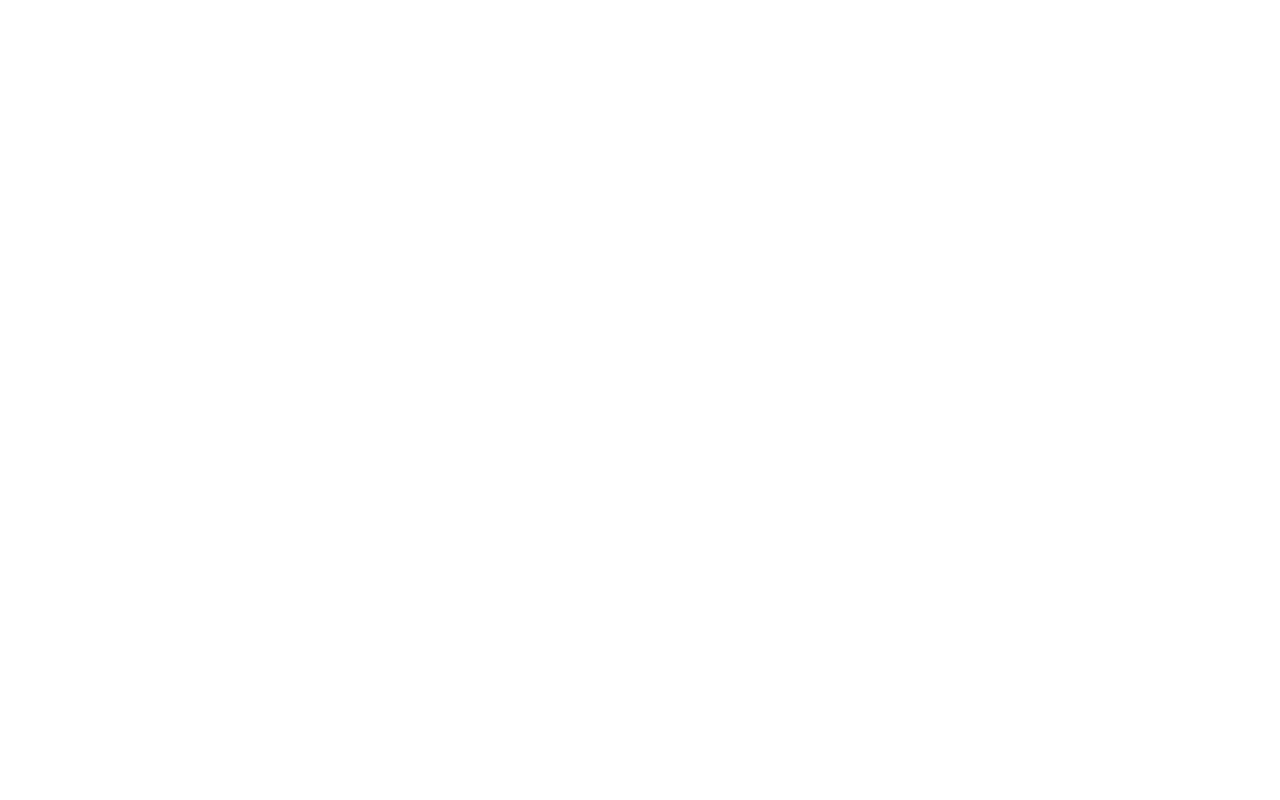
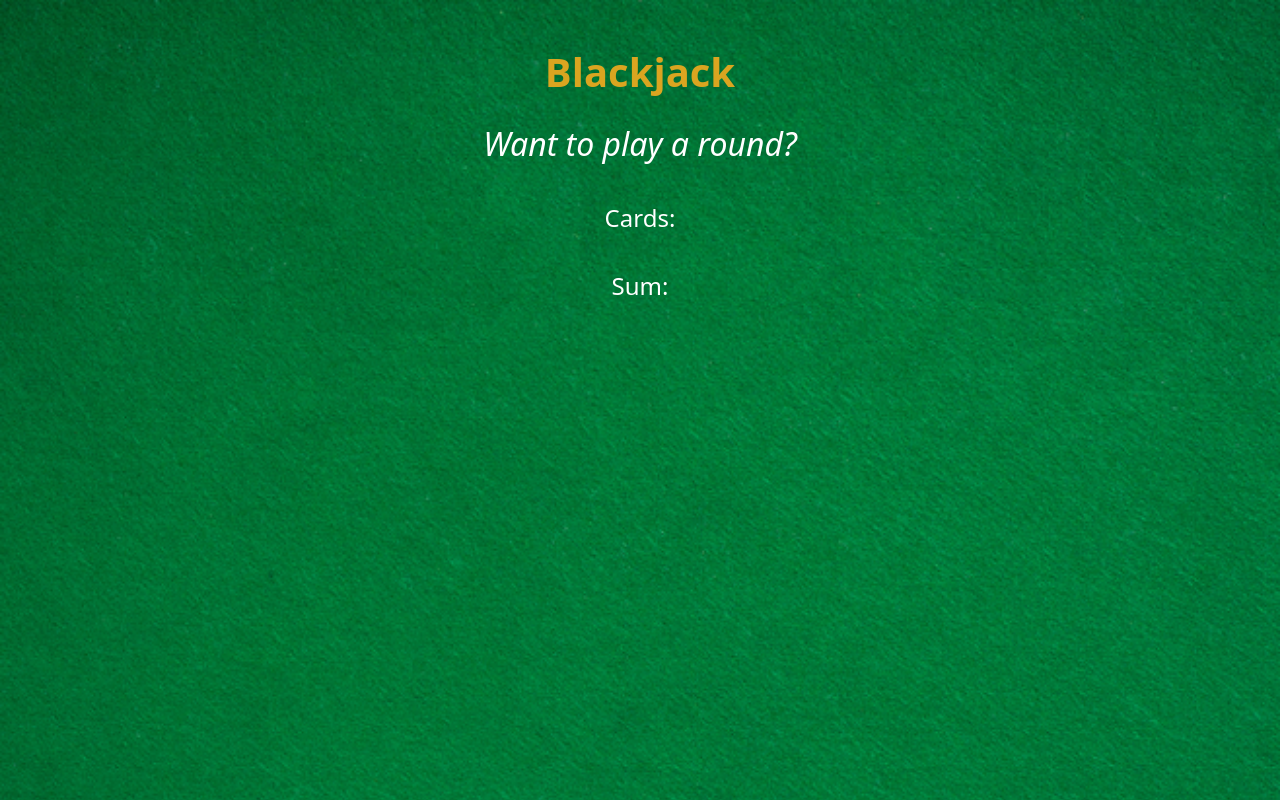
Before and after one commit to bju12290/SimpleJSBlackJack, a plain HTML site: page index.html in a window 1280 px wide. Drawn offline with nearby package versions, Linux system fonts and the light colour scheme.

Commit message:
Basic Styling

```diff
--- a/index.html
+++ b/index.html
@@ -3,9 +3,20 @@
 <head>
     <meta charset="UTF-8">
     <meta name="viewport" content="width=device-width, initial-scale=1.0">
-    <title>Document</title>
+    <title>Blackjack</title>
+    <link rel="stylesheet" href="style.css">
+    <link href="https://cdn.jsdelivr.net/npm/bootstrap@5.3.0/dist/css/bootstrap.min.css" rel="stylesheet" integrity="sha384-9ndCyUaIbzAi2FUVXJi0CjmCapSmO7SnpJef0486qhLnuZ2cdeRhO02iuK6FUUVM" crossorigin="anonymous">
 </head>
-<body>
-
-</body>
+<div id="bg" class="bg-image">
+    <body class="col">
+        <div class="row">
+            <h1 class="d-flex justify-content-center mt-5 fw-bold">Blackjack</h1>
+                <p class="d-flex justify-content-center my-3 text-white fs-2 fst-italic" id="message-el">Want to play a round?</p>
+                <p class="d-flex justify-content-center my-3 text-white fs-4">Cards:</p>
+                <p class="d-flex justify-content-center my-3 text-white fs-4">Sum:</p>
+            <script src="index.js"></script>
+            <script src="https://cdn.jsdelivr.net/npm/bootstrap@5.3.0/dist/js/bootstrap.bundle.min.js" integrity="sha384-geWF76RCwLtnZ8qwWowPQNguL3RmwHVBC9FhGdlKrxdiJJigb/j/68SIy3Te4Bkz" crossorigin="anonymous"></script>
+        </div>
+    </body>
+</div>
 </html>
--- a/index.js
+++ b/index.js
@@ -1,18 +1,19 @@
-let firstCard = 11
-let secondCard = 10
+let firstCard = 10
+let secondCard = 11
 let sum = firstCard + secondCard
 let hasBlackJack = false
 let isAlive = true
+let message = ""
+
 
 if (sum <= 20) {
-    console.log("Hit or Stay? 🤔")
+    message = "Hit or Stay? 🤔"
 } else if (sum === 21) {
-    console.log("Woohoo! Blackjack! 🎉")
     hasBlackJack = true
+    message = "Woohoo! Blackjack! 🎉"
 } else {
-    console.log("Bust! 😭")
     isAlive = false
+    message = "Bust! 😭"
 }
 
-console.log(hasBlackJack)
-console.log(isAlive)
+console.log(message)
--- /dev/null
+++ b/style.css
@@ -0,0 +1,23 @@
+h1 {
+    color: goldenrod !important;
+}
+
+body {
+    background-color: green !important;
+}
+
+#bg {
+    background-image: url("img/bg.png");
+    background-repeat: no-repeat;
+    background-size: cover;
+    height: 100vh;
+    overflow: hidden;
+  }
+
+  /* Height for devices larger than 576px */
+  @media (min-width: 992px) {
+    #intro {
+      margin-top: -58.59px;
+      overflow: hidden;
+    }
+  }
```
Also changed, not shown: practice.js (+10 -8 lines), img/bg.png (added).
